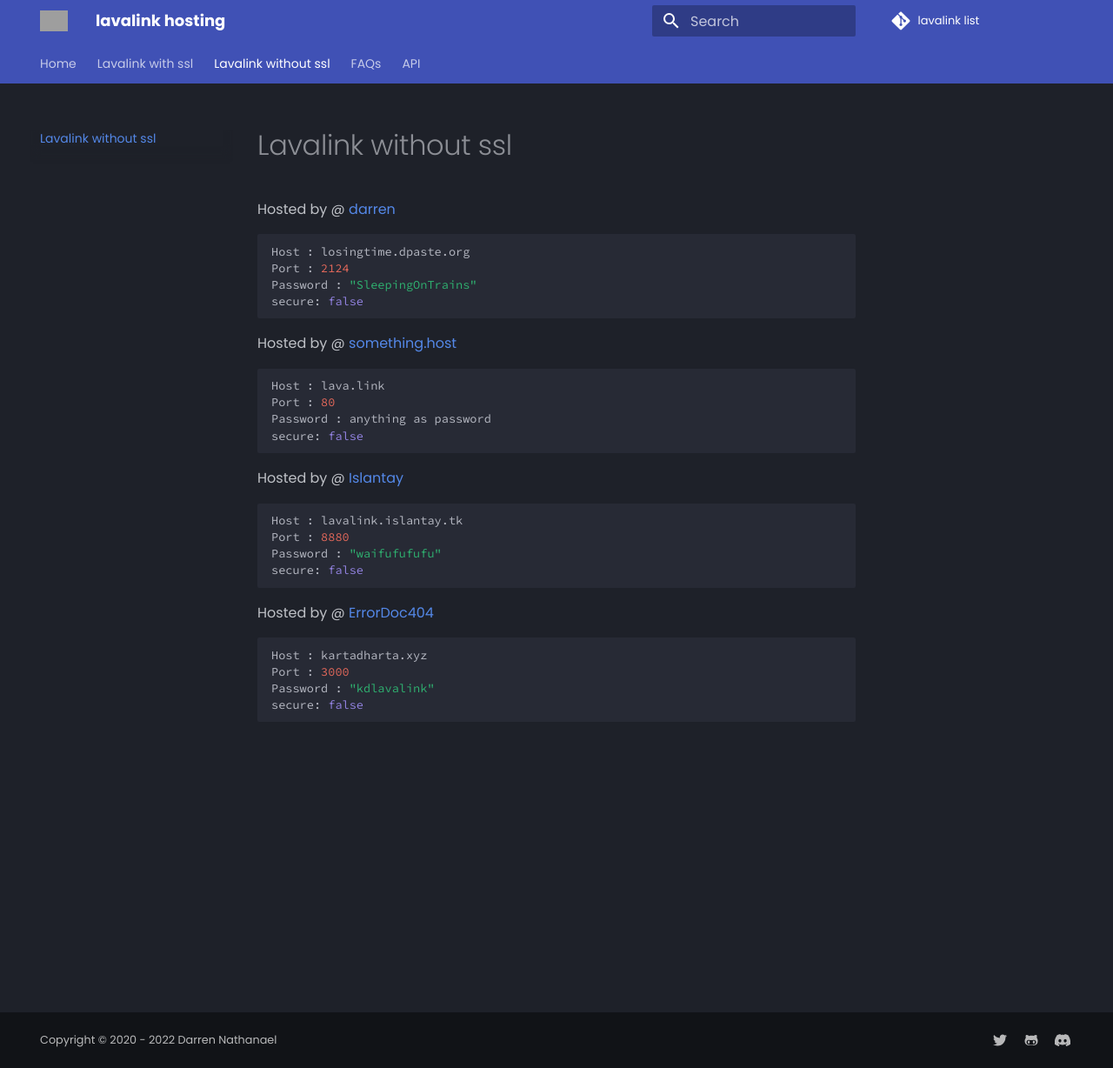
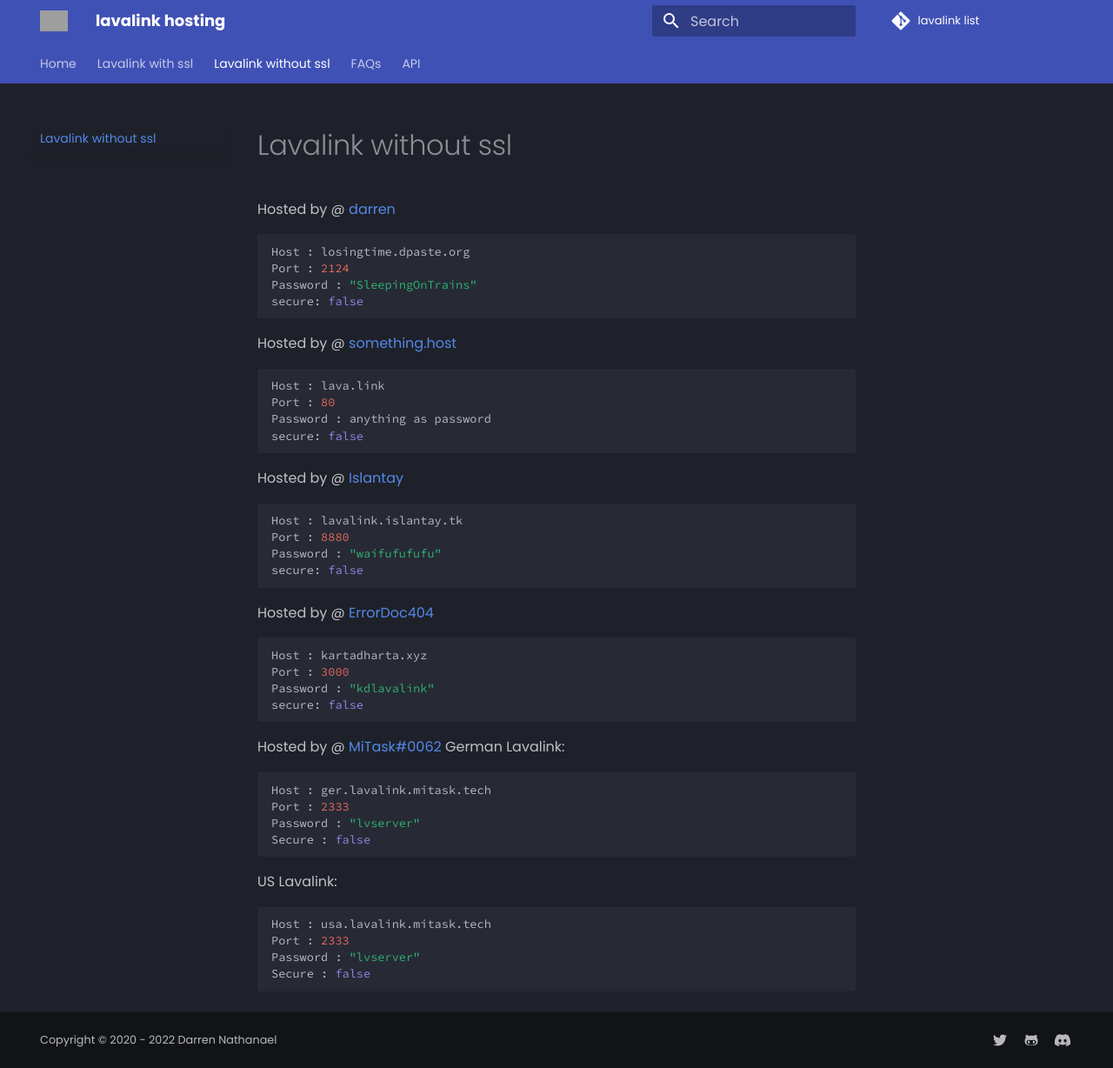
Before and after one commit to DarrenOfficial/lavalink-list, an MkDocs documentation site: the page built from docs/NoSSL/lavalink-without-ssl.md, in a window 1280 px wide and 1228 px high. Shown: the whole window at 87% size. Built offline with MkDocs 1.6.1 and Material for MkDocs 9.7.7, drawn with Linux system fonts in a browser that asks for light colours; comment, search, counter and statistics services are not loaded; grey boxes are pictures that could not be loaded.

Commit message:
Update lavalink-without-ssl.md

````diff
--- a/docs/NoSSL/lavalink-without-ssl.md
+++ b/docs/NoSSL/lavalink-without-ssl.md
@@ -33,3 +33,20 @@ Port : 3000
 Password : "kdlavalink"
 secure: false
 ```
+
+Hosted by @ [MiTask#0062](https://github.com/MrMasrozYTLIVE)
+German Lavalink:
+```bash
+Host : ger.lavalink.mitask.tech
+Port : 2333
+Password : "lvserver"
+Secure : false
+```
+
+US Lavalink:
+```bash
+Host : usa.lavalink.mitask.tech
+Port : 2333
+Password : "lvserver"
+Secure : false
+```
````
